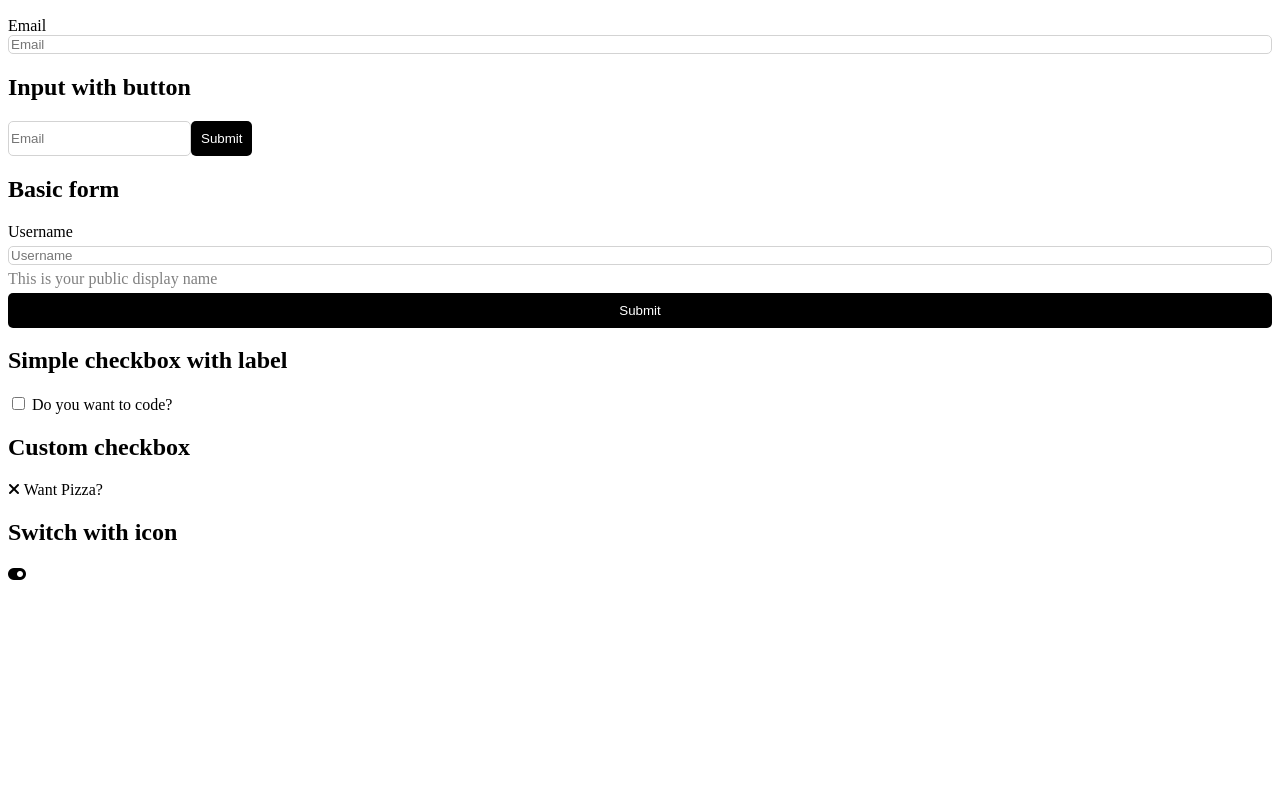
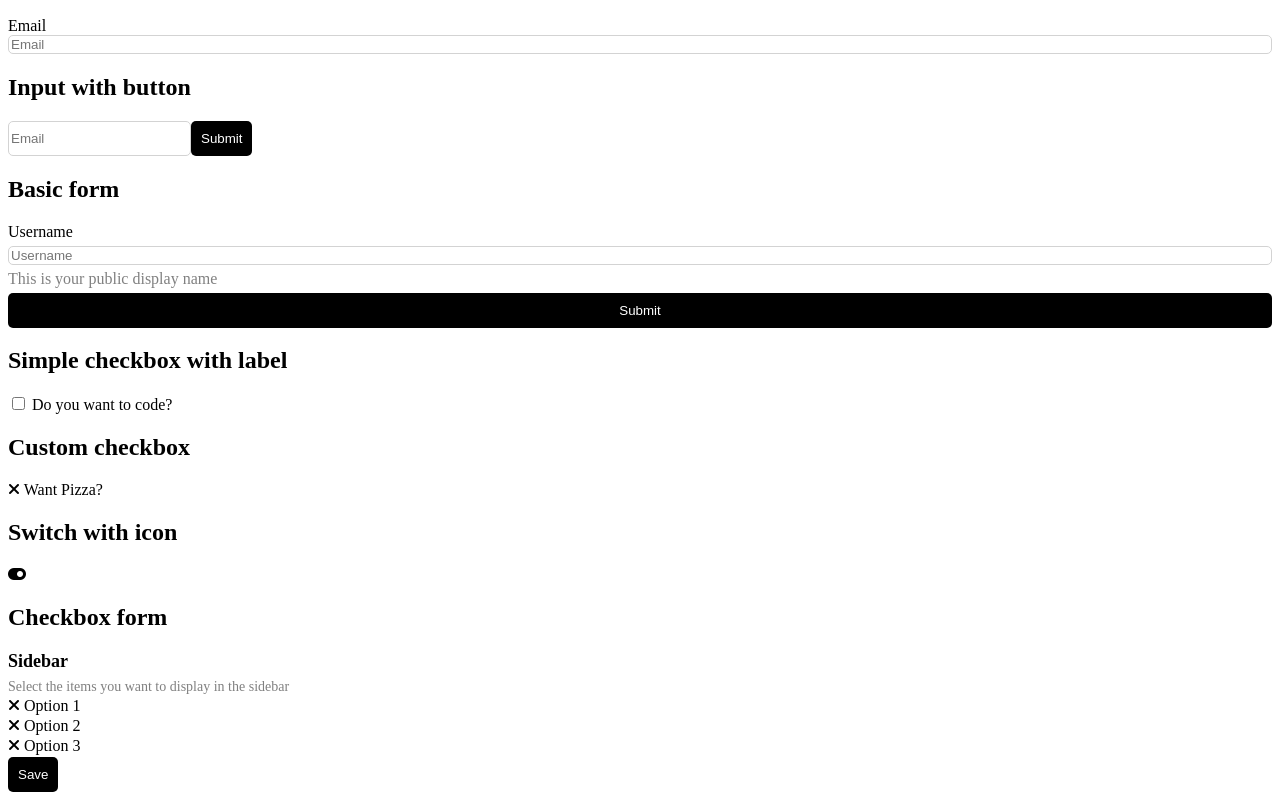
Before and after one commit to salidamaharjan/learning-basics, a plain HTML site: page index.html in a window 1280 px wide. Shown: the part 1100-1900 px from the top of the page. Before the commit the page ends 1692 px from the top, so only its background shows below. Drawn offline with Linux system fonts and the light colour scheme.

Commit message:
Checkbox for pseudo selectors

```diff
--- a/index.html
+++ b/index.html
@@ -126,6 +126,45 @@
         <i class="fa-solid fa-toggle-on"></i>
         <i class="fa-solid fa-toggle-off"></i>
     </label>
+    <style>
+        .checkbox-form-container {
+            display: flex;
+            flex-direction: column;
+            gap: 2px;
+            align-items: flex-start;
+        }
+        .checkbox-form-container h5 {
+            font-size: 18px;
+            margin: 0px;
+            margin-bottom: 5px;
+        }
+        .checkbox-form-container p {
+            margin: 0px;
+            font-size: 14px;
+            color: grey;
+        }
 
+    </style>
+    <h2><a name="checkbox-form">Checkbox form</a></h2>
+    <div class="checkbox-form-container">
+        <h5>Sidebar</h5>
+        <p>Select the items you want to display in the sidebar</p>
+        <label class="checkbox">
+            <i class="fa-solid fa-check"></i>
+            <i class="fa-solid fa-xmark"></i>
+            <input type="checkbox"> Option 1
+        </label>
+        <label class="checkbox">
+            <i class="fa-solid fa-check"></i>
+            <i class="fa-solid fa-xmark"></i>
+            <input type="checkbox"> Option 2
+        </label>
+        <label class="checkbox">
+            <i class="fa-solid fa-check"></i>
+            <i class="fa-solid fa-xmark"></i>
+            <input type="checkbox"> Option 3
+        </label>
+        <button class="btn">Save</button>
+    </div>
 </body>
 </html>
```
